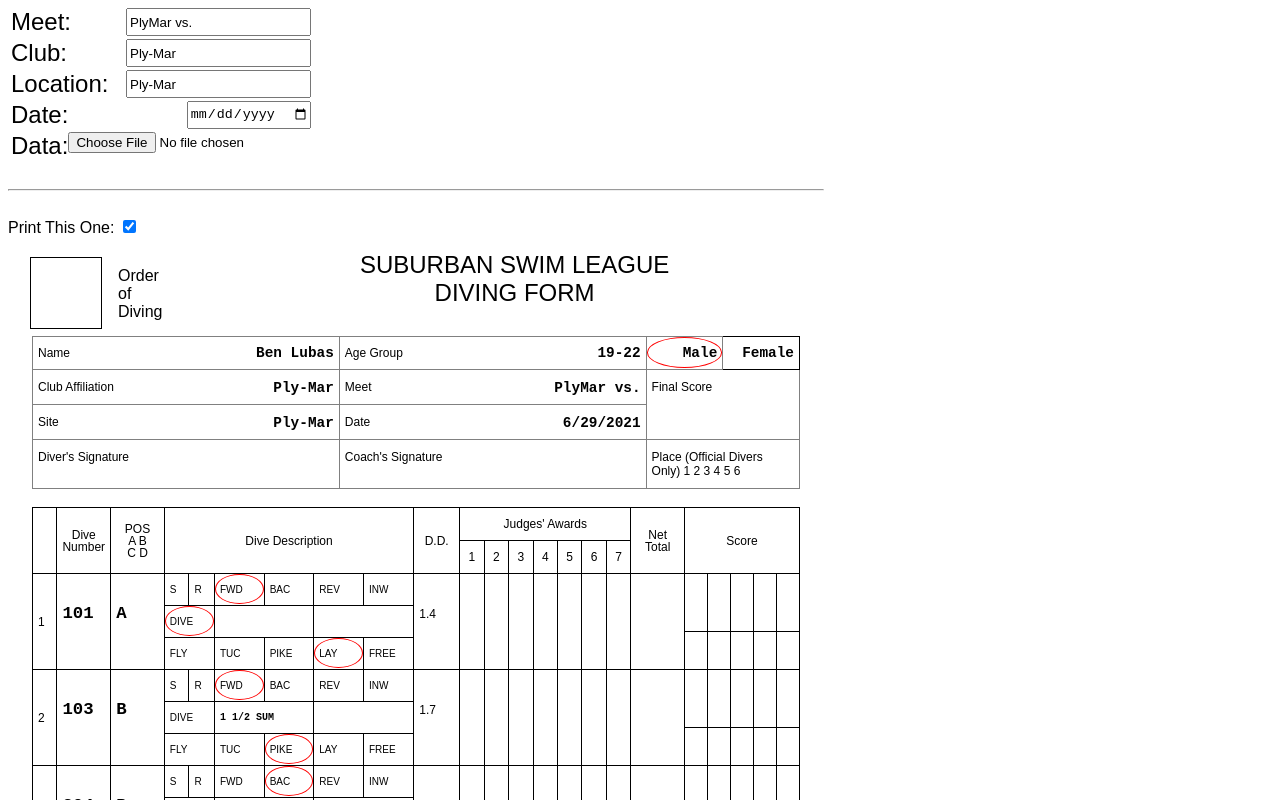
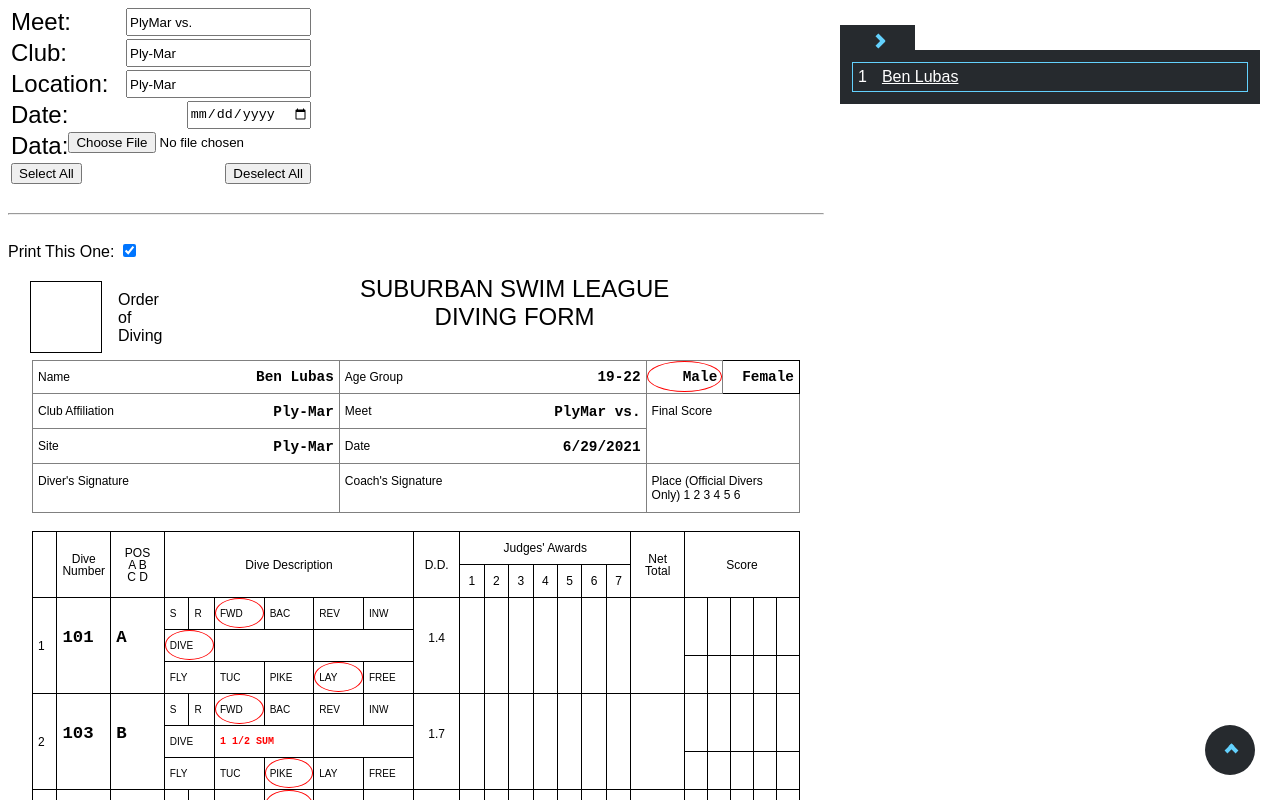
Before and after one commit to benlubas/diveSheets, a Svelte app: page / in a window 1280 px wide. Shown: the top 800 px of the page. Built offline with nearby package versions, Linux system fonts and the light colour scheme.

Commit message:
Added menu, fixed undefined DDs, select all and deselect all

```diff
--- a/public/global.css
+++ b/public/global.css
@@ -1,5 +1,6 @@
 :root {
-  --rotation: 0deg;
+  --background: #262a2e;
+  --primary: #63d1fd;
 }
 
 html,
@@ -7,6 +8,8 @@ body {
   font-family: Arial, Helvetica, sans-serif;
   width: 8.5in;
   display: block;
+  position: relative;
+  scroll-behavior: smooth;
 }
 .diverInfoTable,
 .divesTable {
@@ -41,23 +44,6 @@ thead tr {
 
 .center-txt {
   text-align: center;
-}
-
-#diveNumbers,
-#pos {
-  width: 7%;
-}
-
-#dd {
-  width: 6%;
-}
-
-#netTotal {
-  width: 7%;
-}
-
-#score {
-  width: 15%;
 }
 
 .tg td {
@@ -99,20 +85,6 @@ thead tr {
   vertical-align: top;
 }
 
-.score {
-  position: relative;
-}
-
-.score::after {
-  content: "";
-  position: absolute;
-  width: 100%;
-  height: 1px;
-  background-color: black;
-  top: 60%;
-  left: 0;
-}
-
 .circle {
   position: relative;
   --rotation: 0deg;
--- a/src/App.svelte
+++ b/src/App.svelte
@@ -1,6 +1,7 @@
 <script>
 	import DivingSheet from "./components/DivingSheet.svelte";
 	import Papa from "papaparse";
+import Menu from "./components/Menu.svelte";
 
 
 	let meetName = "PlyMar vs. ";
@@ -25,7 +26,9 @@
 		Official_Unofficial: "Unofficial",
 	}];
 
-	//TODO: finish;
+	$: names = data.map(val => val.Name).filter(val => val !== undefined);
+
+
 	function parseData() {
 		this.files[0];
 
@@ -37,7 +40,7 @@
 		});
 	}
 
-
+	let selectAll = true;
 
 	// This is going to come from a table.
 	let diverData = {
@@ -48,7 +51,7 @@
 
 </script>
 
-<div class="hidePrint">
+<div id="top" class="hidePrint">
 	<div class="form-group">
 		<div class='input-group'>
 			<span>Meet: </span>
@@ -75,8 +78,19 @@
 			<input type="file" on:change={parseData} />
 		</div>
 
+		<div class='input-group'>
+			<input type="button" on:click={() => selectAll = true} value="Select All" />
+			<input type="button" on:click={() => selectAll = false} value="Deselect All" />
+		</div>
+	</div>
 
-	</div>
+	<Menu {names} />
+
+	<a href="#top">
+		<div class="scroll-top">
+		</div>
+	</a>
+
   <br>
 	<hr>
 	<br>
@@ -88,7 +102,7 @@
 {:else}
 	{#each data as row}
 		{#if row.Age_Group !== ""}
-		  <DivingSheet {headerData} {...row} />
+		  <DivingSheet print={selectAll} {headerData} {...row} />
 		{/if}
 	{/each}
 {/if}
@@ -101,4 +115,45 @@
 		margin: 3px;
 		font-size: 1.5rem;
 	}
+
+	.scroll-top {
+		position: fixed;
+		right: 25px;
+		bottom: 25px;
+		background: var(--background);
+    color: var(--primary);
+		text-decoration: none;
+		width: 50px;
+		height: 50px;
+		border-radius: 50%;
+	}
+
+	.scroll-top::after, .scroll-top::before {
+		content: "";
+		width: 10px;
+		height: 4px;
+		background: var(--primary);
+		position: absolute;
+		top: 50%;
+		left: 50%;
+		transform: translate(-50%, -50%);
+	}
+
+	.scroll-top::after {
+		transform-origin: right;
+		transform: translateX(-3px) rotateZ(45deg);
+	}
+
+	.scroll-top::before {
+		transform-origin: left;
+		transform: translateX(-4px) rotateZ(-45deg);
+	}
+	a {
+		color: inherit;
+		text-decoration: none;
+	}
+
+	.scroll-top a:active, .scroll-top a:visited {
+		color: inherit;
+	}
 </style>
--- a/src/components/DiveTableHead.svelte
+++ b/src/components/DiveTableHead.svelte
@@ -23,3 +23,9 @@
     <td class="center-txt">7</td>
   </tr>
 </thead>
+
+<style>
+  #score {
+    width: 15%;
+  }
+</style>
--- a/src/components/DiveTableRow.svelte
+++ b/src/components/DiveTableRow.svelte
@@ -60,7 +60,7 @@
       </table>
     </td>
     <td id="dd" class="tg-0lax" rowspan="3">
-      {ddTable[numberPos]}
+      {numberPos !== "" ? ddTable[numberPos] : ""}
     </td>
     <td id="award1" class="tg-0lax" rowspan="3"></td>
     <td id="award2" class="tg-0lax" rowspan="3"></td>
@@ -80,11 +80,15 @@
 
 <style>
 
- .answer {
-   font-size: 13pt;
-   font-family:'Courier New', Courier, monospace;
-   font-weight: bold;
- }
+  .answer {
+    font-size: 13pt;
+    font-family:'Courier New', Courier, monospace;
+    font-weight: bold;
+  }
+
+  .innerTable .answer {
+    color: red;
+  }
 
   .innerTable {
     padding: 0;
@@ -125,4 +129,31 @@
     margin: 0px;
   }
 
+  #diveNumbers,
+  #pos {
+    width: 7%;
+  }
+
+  #dd {
+    width: 6%;
+    text-align: center;
+  }
+
+  #netTotal {
+    width: 7%;
+  }
+
+  .score {
+    position: relative;
+  }
+
+  .score::after {
+    content: "";
+    position: absolute;
+    width: 100%;
+    height: 1px;
+    background-color: black;
+    top: 60%;
+    left: 0;
+  }
 </style>
--- a/src/components/DivingSheet.svelte
+++ b/src/components/DivingSheet.svelte
@@ -28,13 +28,13 @@
 		};
 	}
 
-	let print = true;
+	export let print = true;
 
 </script>
 
 
 <div class:hidePrint={!print}>
-	<div class="hidePrint">
+	<div id={Name} class="hidePrint">
 		<span>Print This One: </span>
 		<input type="checkbox" bind:checked={print}>
 	</div>
--- /dev/null
+++ b/src/components/Menu.svelte
@@ -0,0 +1,126 @@
+<script>
+
+  export let names = [];
+
+  let ref;
+
+  let shown = true;
+
+  function hide() {
+    ref.style.right = "-420px";
+    shown = false;
+  }
+  function show() {
+    ref.style.right = "20px";
+    shown = true;
+  }
+
+</script>
+
+<div bind:this={ref} class="container hidePrint">
+  <div class:vis={!shown} class="hide" on:click={hide}></div>
+  <div class:vis={shown} class="show" on:click={show}></div>
+  {#each names as name, i}
+    <div class='row'>
+      <div class="num">{i + 1}</div>
+      <div class="link"><a href={`#${name}`} >{name}</a></div>
+    </div>
+  {/each}
+</div>
+
+<style>
+
+  .vis {
+    opacity: 0;
+    pointer-events: none;
+  }
+  .hide, .show {
+    transition: opacity .25s ease;
+  }
+
+  .container {
+    position: fixed;
+    top: 50px;
+    right: 20px;
+    width: 400px;
+    background: var(--background);
+    padding: 10px;
+    color: white;
+    transition: right .25s ease;
+    z-index: 21;
+    /* overflow-y: scroll; */
+  }
+
+  .row {
+    display: flex;
+    padding: 5px;
+    margin: 2px;
+    border: 1px solid var(--primary);
+  }
+  .num {
+    margin-right: 15px;
+  }
+
+  a {
+    color: inherit;
+  }
+
+  .hide {
+    position: absolute;
+    top: -25px; left: 0;
+    width: 75px;
+    height: 25px;
+    background: var(--background);
+    cursor: pointer;
+  }
+
+  .hide::after, .hide::before {
+		content: "";
+		width: 10px;
+		height: 4px;
+		background: var(--primary);
+		position: absolute;
+		top: 50%;
+		left: 45%;
+    transform: translate(-50%, -50%);
+	}
+
+	.hide::after {
+		transform-origin: right;
+		transform: translateY(2px) rotateZ(45deg);
+	}
+
+	.hide::before {
+		transform-origin: right;
+		transform: rotateZ(-45deg);
+	}
+  .show {
+    position: absolute;
+    top: -25px; left: -25px;
+    width: 25px;
+    height: 75px;
+    background: var(--background);
+    cursor: pointer;
+  }
+
+  .show::after, .show::before {
+		content: "";
+		width: 10px;
+		height: 4px;
+		background: var(--primary);
+		position: absolute;
+		top: 50%;
+		left: 45%;
+    transform: translate(-50%, -50%);
+	}
+
+	.show::after {
+		transform-origin: left;
+		transform: translateY(-2px) rotateZ(45deg);
+	}
+
+	.show::before {
+		transform-origin: left;
+		transform: rotateZ(-45deg);
+	}
+</style>
```
